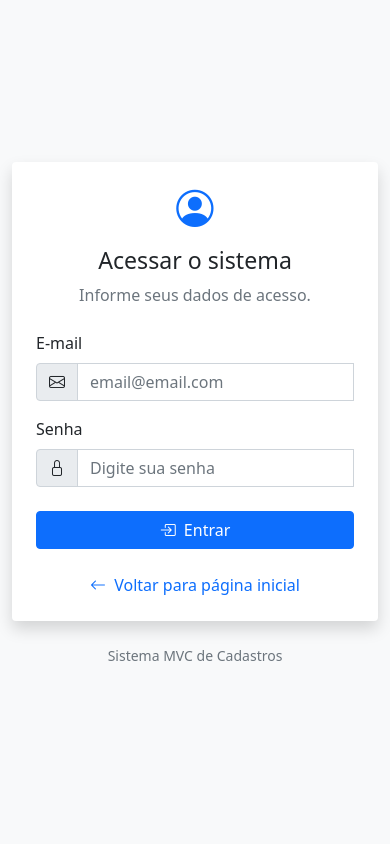
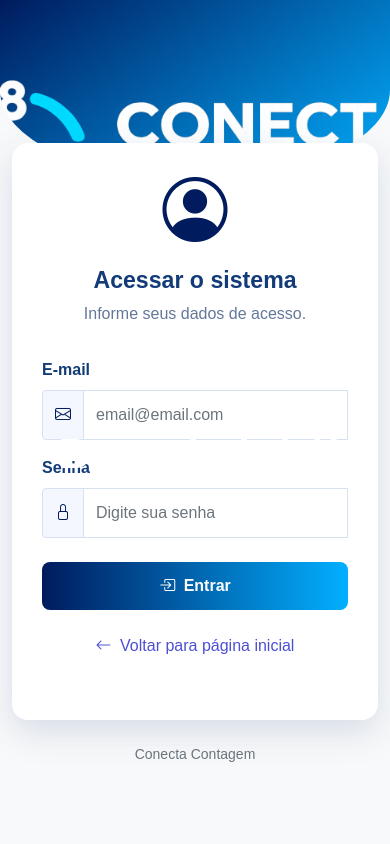
Before and after one commit to TalitaNarcisoSilva/apresenta-o-conecta-contagem, a PHP site: page /projetos-michelle/views/login.php in a window 390 px wide. Run offline with PHP 8.4, Linux system fonts and the light colour scheme.

Commit message:
atualização visual do site

```diff
--- a/assets/css/login.css
+++ b/assets/css/login.css
@@ -0,0 +1,219 @@
+/* ==============================
+   PÁGINA DE LOGIN
+   ============================== */
+
+body {
+    background: #f5f7ff !important;
+    font-family: Arial, sans-serif;
+    overflow-x: hidden;
+}
+
+
+/* ==============================
+   ÁREA AZUL LATERAL
+   ============================== */
+
+body::before {
+    content: "";
+    position: fixed;
+    left: 0;
+    top: 0;
+    width: 45%;
+    height: 100%;
+    background:
+        url("../img/logo\ 04.png") calc(40% - 50px) 10% / 600px  no-repeat,
+        linear-gradient(145deg, #001b5e, #02afff);
+    z-index: 0;
+    border-radius: 0 45% 45% 0;
+}
+
+
+/* ==============================
+   POSIÇÃO DO LOGIN
+   ============================== */
+
+main {
+    position: relative;
+    z-index: 1;
+}
+
+
+/* Faz o conteúdo ficar mais para a direita */
+.row {
+    justify-content: flex-end !important;
+    padding-right: 10%;
+}
+
+
+/* ==============================
+   CARD
+   ============================== */
+
+.card {
+    border: none !important;
+    border-radius: 16px !important;
+    background-color: #ffffff;
+    box-shadow: 0 12px 35px rgba(30, 60, 120, 0.15) !important;
+}
+
+.card-body {
+    padding: 40px !important;
+}
+
+
+/* ==============================
+   CABEÇALHO DO LOGIN
+   ============================== */
+
+.card-body>.text-center {
+    margin-bottom: 32px !important;
+}
+
+
+/* Ícone */
+.bi-person-circle {
+    color: #001b5e !important;
+    font-size: 65px;
+}
+
+
+/* Título */
+.card-body h1 {
+    color: #123b78;
+    font-weight: 700;
+    margin-top: 10px;
+}
+
+
+/* Subtítulo */
+.card-body h1+p {
+    color: #64789b !important;
+    margin-top: 8px;
+}
+
+
+/* ==============================
+   CAMPOS
+   ============================== */
+
+.form-label {
+    color: #123b78;
+    font-weight: 600;
+}
+
+.input-group-text {
+    background-color: #f5f7ff;
+    border: 1px solid #d8e1f2;
+    color: #001b5e;
+}
+
+.form-control {
+    border: 1px solid #d8e1f2;
+    padding: 12px;
+}
+
+.form-control:focus {
+    border-color: #6655dd;
+    box-shadow: 0 0 0 0.2rem rgba(102, 85, 221, 0.15);
+}
+
+
+/* ==============================
+   BOTÃO
+   ============================== */
+
+.btn-primary {
+    background: linear-gradient(90deg, #001b5e, #02afff) !important;
+    border: none !important;
+    border-radius: 8px;
+    padding: 12px;
+    font-weight: 600;
+    transition: 0.3s;
+}
+
+.btn-primary:hover {
+    background: linear-gradient(90deg, #02afff, #001b5e) !important;
+}
+
+
+/* ==============================
+   LINK VOLTAR
+   ============================== */
+
+.text-decoration-none {
+    color: #4d4fd3 !important;
+}
+
+.text-decoration-none:hover {
+    color: #3032a5 !important;
+}
+
+
+/* ==============================
+   TEXTO CONECTA CONTAGEM
+   ============================== */
+
+.card-body~p {
+    color: #60759b !important;
+}
+
+
+/* ==============================
+   RESPONSIVO
+   ============================== */
+
+@media (max-width: 768px) {
+
+    body::before {
+        width: 100%;
+        height: 180px;
+        border-radius: 0 0 50% 50%;
+    }
+
+    .row {
+        justify-content: center !important;
+        padding-right: 0;
+    }
+
+    .card {
+        margin-top: 80px;
+    }
+
+    .card-body {
+        padding: 30px !important;
+    }
+}
+
+@media (max-width: 768px) {
+
+    body::before {
+        width: 100%;
+        height: 180px;
+        border-radius: 0 0 50% 50%;
+    }
+
+    .row {
+        justify-content: center !important;
+        padding-right: 0;
+    }
+
+    .card {
+        margin-top: 80px;
+    }
+
+    .card-body {
+        padding: 30px !important;
+    }
+}
+
+/* Texto da área azul */
+body::after {
+    content: "Bem-vindo(a)!";
+    position: fixed;
+    left: 15%;
+    top: 50%;
+    color: #ffffff;
+    font-size: 42px;
+    font-weight: 750;
+    z-index: 2;
+}
--- a/views/login.php
+++ b/views/login.php
@@ -149,7 +149,7 @@
                 <!-- Identificação -->
                 <p class="text-center text-muted small mt-4">
 
-                    Sistema MVC de Cadastros
+                   Conecta Contagem
 
                 </p>
 
```
Also changed, not shown: assets/css/evento.css (line endings or trailing spaces).
